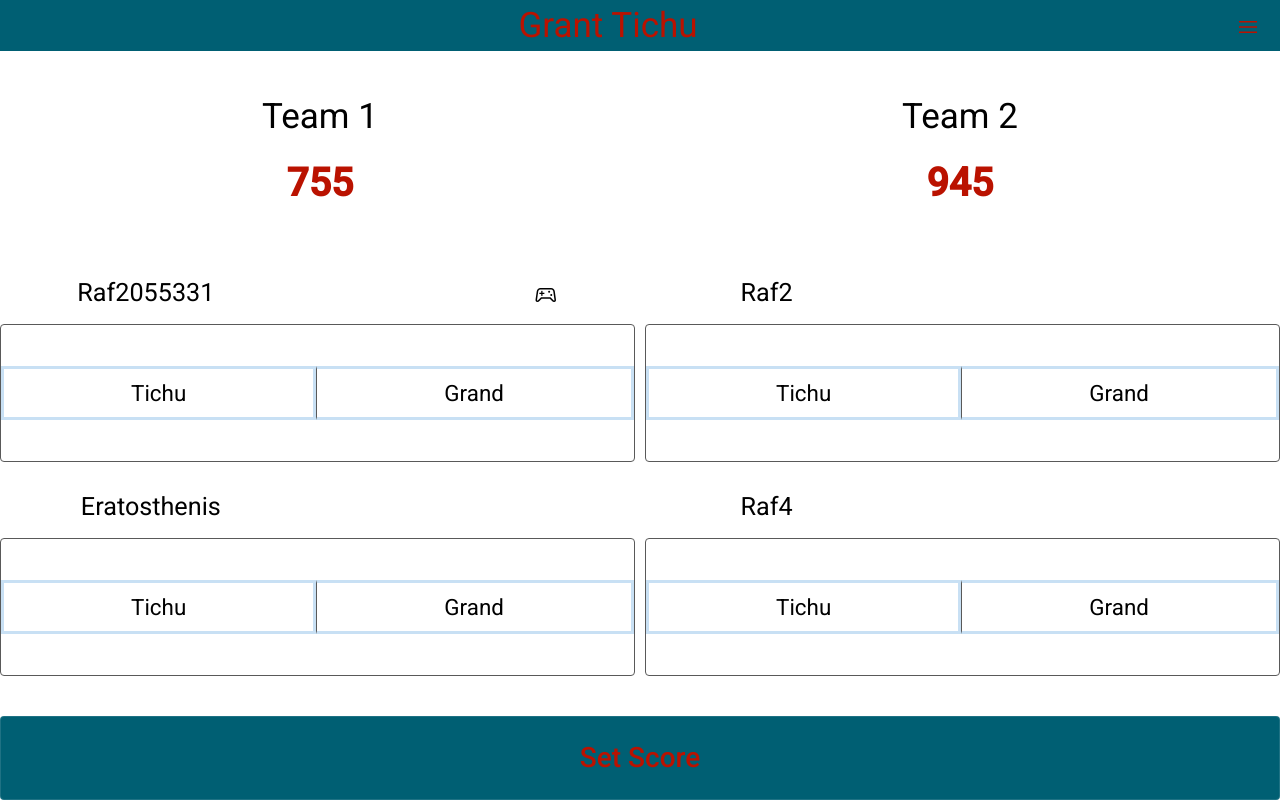
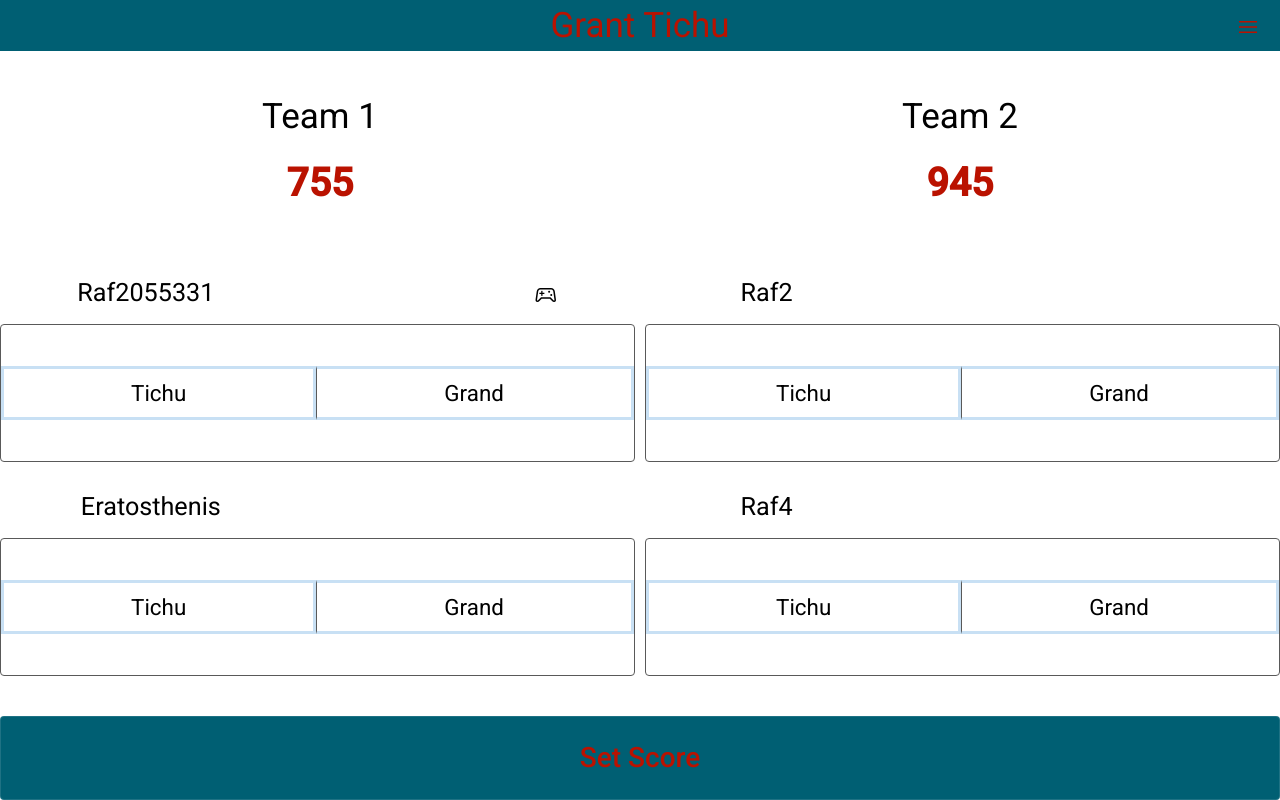
Before and after one commit to a21s-dev/grand-tichu, an Angular app: page / in a window 1280 px wide. Built offline with nearby package versions, Linux system fonts and the light colour scheme.

Commit message:
Center navbar

```diff
--- a/src/app/components/index/index.component.html
+++ b/src/app/components/index/index.component.html
@@ -1,10 +1,14 @@
 <div class="container">
 	<nav>
-		<div class="hidden_offset"></div>
-		<div class="app_title">Grant Tichu</div>
-		<button mat-button>
-			<span class="material-symbols-outlined options"> menu </span>
-		</button>
+		<div class="app_title">
+			Grant Tichu
+		</div>
+		<div class="options">
+			<button mat-button>
+				<span class="material-symbols-outlined options"> menu </span>
+			</button>
+		</div>
+
 	</nav>
 	<div class="team_names_and_scores">
 		<div class="team_name team1_name">Team 1</div>
--- a/src/app/components/index/index.component.scss
+++ b/src/app/components/index/index.component.scss
@@ -20,9 +20,20 @@ nav {
 	flex-grow: 0.5;
 	background-color: $primary_color;
 	color: $primary_text_color;
-	display: flex;
-	justify-content: space-between;
-	align-items: center;
+	display: grid;
+	grid-template-columns: 1fr repeat(1, auto) 1fr;
+	grid-column-gap: 5px;
+	justify-items: center;
+}
+
+
+//nav:nth-child(1) { grid-column-start: 2; }
+nav > div:nth-child(1) {
+	grid-column-start: 2;
+}
+
+nav > div:nth-child(2) {
+	margin-left: auto;
 }
 
 nav > * {
@@ -30,6 +41,9 @@ nav > * {
 }
 
 nav > .app_title {
+	display: flex;
+	align-items: center;
+	justify-content: center;
 }
 
 nav > .options {
```
